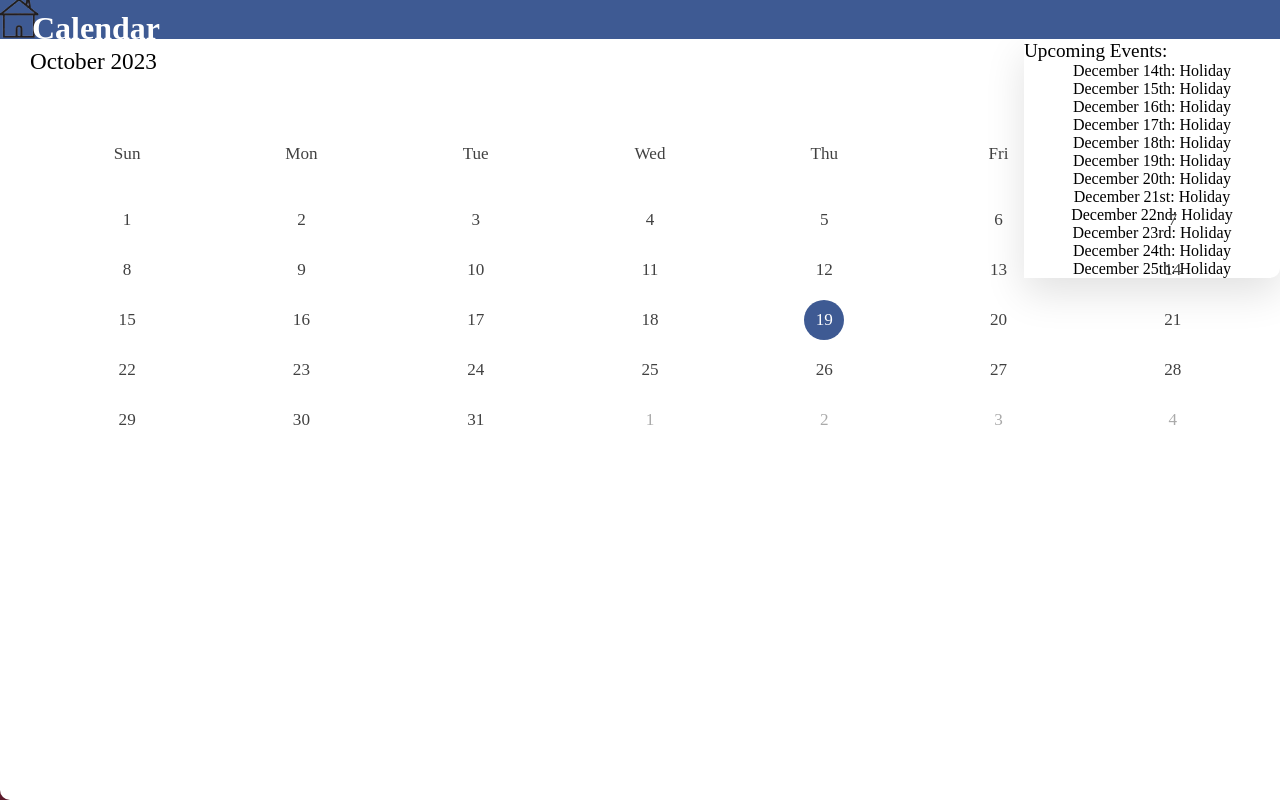
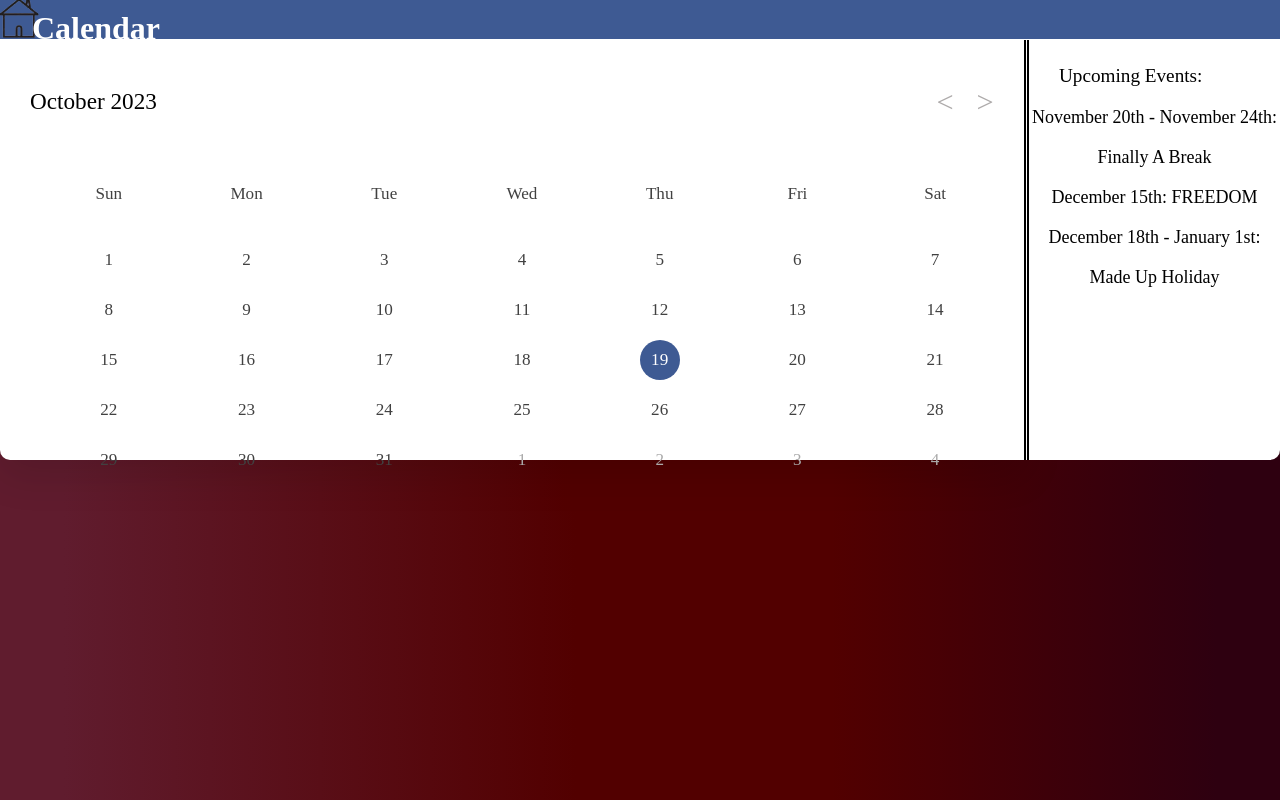
Before and after one commit to Serious-Goose-Studios/consolapp, a React (Create React App) app: page /calendar in a window 1280 px wide. Built offline with nearby package versions, Linux system fonts and the light colour scheme.

Commit message:
Updated Upcoming Events

```diff
--- a/src/pages/calendar.js
+++ b/src/pages/calendar.js
@@ -3,7 +3,7 @@ import { useState, useRef, useEffect } from 'react';
 import { homeButton } from './home.js';
 import home from '../components/home.png';
 
-const Events = {"December 14th":"Holiday","December 15th":"Holiday","December 16th":"Holiday","December 17th":"Holiday","December 18th":"Holiday","December 19th":"Holiday","December 20th":"Holiday","December 21st":"Holiday","December 22nd":"Holiday","December 23rd":"Holiday","December 24th":"Holiday","December 25th":"Holiday"};
+const Events = {"Finally A Break":{"start":{"day":"20th","month":"November","year":"2023"},"end":{"day":"24th","month":"November","year":"2023"}},"FREEDOM":{"start":{"day":"15th","month":"December","year":"2023"}},"Made Up Holiday":{"start":{"day":"18th","month":"December","year":"2023"},"end":{"day":"1st","month":"January","year":"2024"}}};
 const eventList = Object.keys(Events);
 function EventsDisplay() {
     // State variable to hold the string
@@ -11,9 +11,14 @@ function EventsDisplay() {
 
     // Function to update the string
     const updateArray = () => {
-        const updatedArray = eventList.map((eventDate, index) => {
-            const eventInfo = Events[eventDate];
-            var eventString = `${eventDate}: ${eventInfo}`;
+        const updatedArray = eventList.map((eventName, index) => {
+            const eventInfo = Events[eventName];
+            if('end' in eventInfo){
+                var eventString = `${eventInfo.start.month} ${eventInfo.start.day} - ${eventInfo.end.month} ${eventInfo.end.day}: ${eventName}`;
+            }
+            else{
+                var eventString = `${eventInfo.start.month} ${eventInfo.start.day}: ${eventName}`;
+            }
             return (
                 <div id="dayEvents" key={index}>
                     {eventString}
--- a/src/pages/home.css
+++ b/src/pages/home.css
@@ -658,21 +658,27 @@ body {
   color: #555555;
 }
 
-#CalendarPage{
-  display: flex;
-  flex-direction: column;
+#CalendarPage {
+  display: grid;
+  grid-template-columns: 1fr;
+  grid-template-rows: auto 1fr;
   height: 100vh;
 }
 
-.cal-page-top{
-  display: flex;
-  flex: 1;
+.cal-page-top {
+  display: grid;
+  grid-template-columns: 1fr auto;
+  grid-gap: 16px; /* Adjust the gap as needed */
 }
 
 .calendar-container {
-  flex: 1;
+  grid-column: 1;
+  grid-row: 1;
   background: #fff;
+  position: absolute;
+  top: 5vh;
   width: 80vw;
+  height: 52.5vh;
   border-bottom-left-radius: 10px;
   box-shadow: 0 15px 40px rgba(0, 0, 0, 0.12);
 }
@@ -775,14 +781,15 @@ header .calendar-current-date {
   background: #e4e1e1;
 }
 
-.eventCol{
-  flex: 1;
+.eventCol {
+  grid-column: 2;
+  grid-row: 1 / span 2;
   display: flex;
   flex-direction: column;
+  height: 52.5vh; /* Ensure the column takes the full height */
 }
 
-#upcomingEvents{
-  flex: 1;
+#upcomingEvents {
   overflow-y: auto;
   position: absolute;
   top: 5vh;
@@ -790,14 +797,16 @@ header .calendar-current-date {
   background: #fff;
   width: 20vw;
   border-bottom-right-radius: 10px;
-  box-shadow: 0 15px 40px rgba(0, 0, 0, 0.12);
+  border-left: double 5px #000;
 }
 
-#eventsHeader{
+#eventsHeader {
+  padding: 25px 30px 10px;
   text-align: left;
   font-size: larger;
 }
 
 #dayEvents{
-
+  font-size: large;
+  line-height: 5vh;
 }
```
